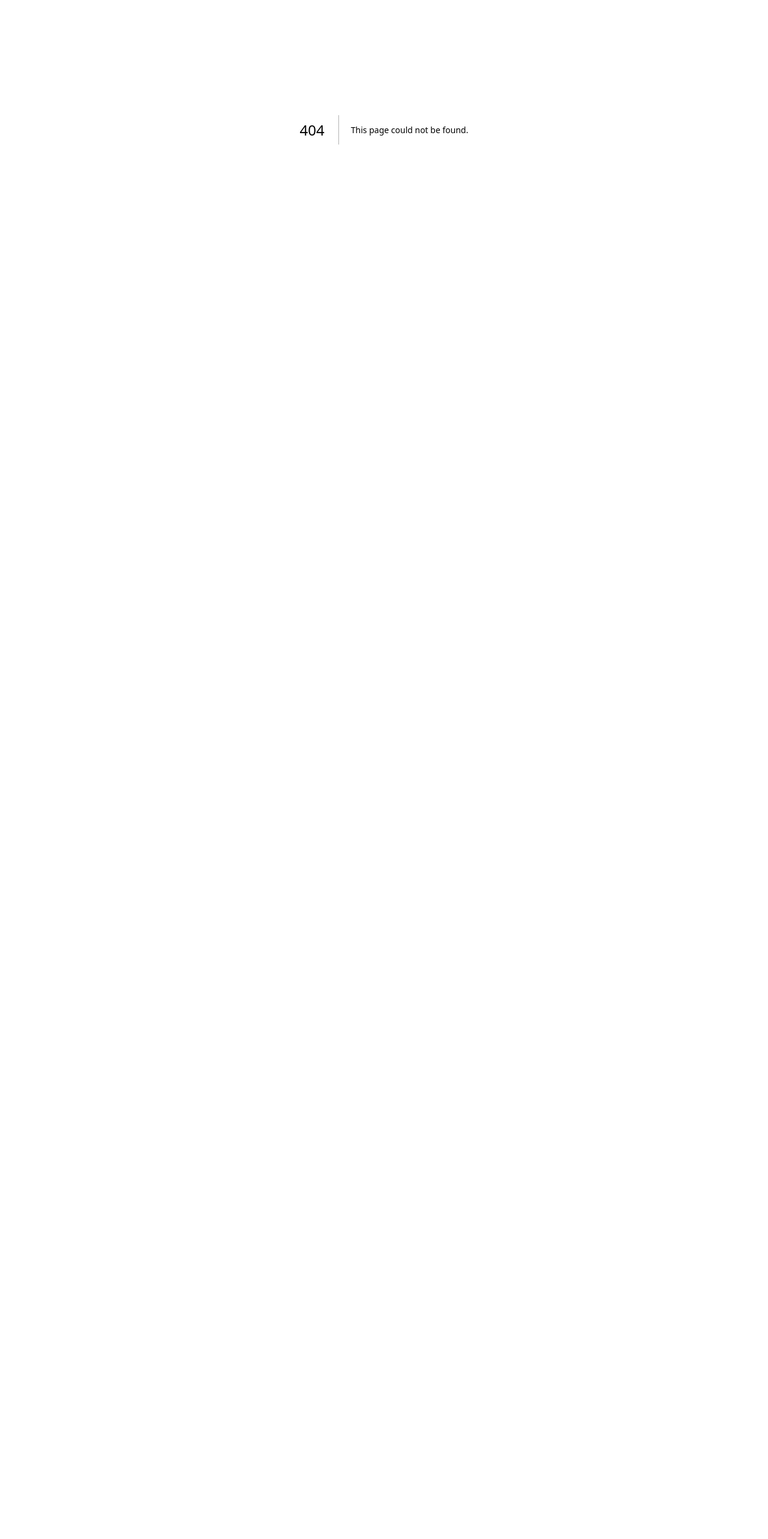
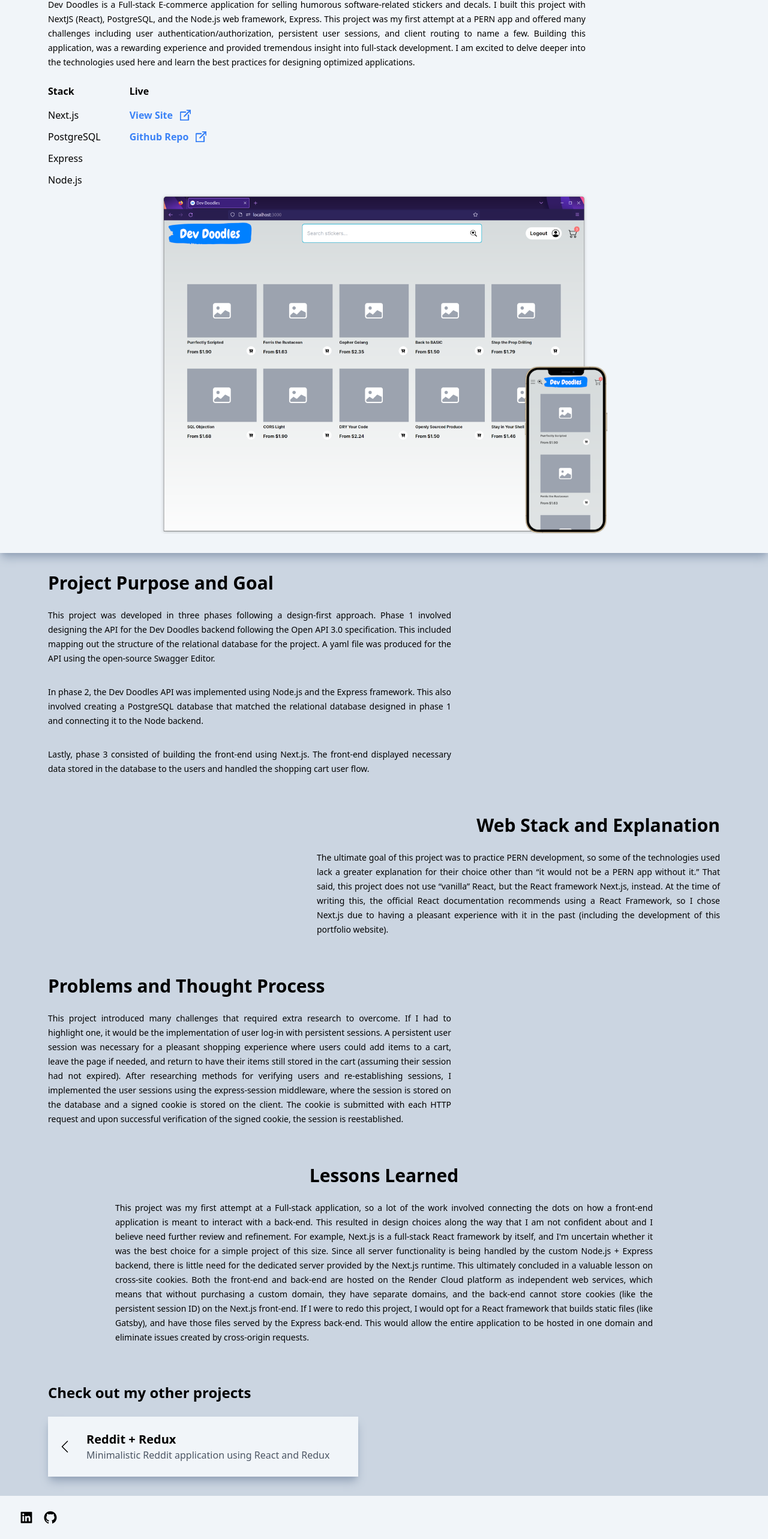
Before and after one commit to rbonk907/portfolio-website, a Next.js app: page /projects/devDoodles in a window 1280 px wide. Before the commit this address had no page. Shown: the part 184-2750 px from the top of the page at 60% size. Before the commit the page ends 800 px from the top, so only its background shows below. Built offline with nearby package versions, Linux system fonts and the light colour scheme.

Commit message:
create page for Dev Doodles project

```diff
--- /dev/null
+++ b/components/projectLayout.js
@@ -0,0 +1,24 @@
+import Link from "next/link";
+import Footer from "./footer";
+import { BsChevronLeft } from "react-icons/bs";
+
+
+const ProjectLayout = ({ children }) => {
+
+    return (
+        <>
+            <header className="bg-slate-100 relative z-40">
+                <Link href="/" className="flex gap-4 items-center py-6 px-3">
+                    < BsChevronLeft className="w-6 h-6"/>
+                    <span className="font-bold text-lg">Back to Home</span>
+                </Link>
+            </header>
+            <main>
+                { children }
+            </main>
+            <Footer />
+        </>
+    )
+}
+
+export default ProjectLayout;
--- /dev/null
+++ b/pages/projects/devDoodles.js
@@ -0,0 +1,93 @@
+import Image from "next/image";
+import Link from "next/link";
+import ProjectLayout from "../../components/projectLayout";
+import devDoodleHome from "../../public/devDoodleHome.png";
+import { BsChevronLeft, BsBoxArrowUpRight } from "react-icons/bs";
+
+
+export default function DevDoodlesPage() {
+
+    return (
+        <ProjectLayout>
+            <section className="w-full flex flex-col items-start py-8 px-6 md:px-20 bg-slate-100 shadow-lg shadow-slate-400">
+                <h1 className="text-5xl font-extrabold">Dev Doodles</h1>
+                <p className="text-justify max-w-4xl text-sm leading-6 py-6">
+                    Dev Doodles is a Full-stack E-commerce application for selling humorous software-related stickers and decals. I built this project with NextJS (React), PostgreSQL, and the Node.js web framework, Express. This project was my first attempt at a PERN app and offered many challenges including user authentication/authorization, persistent user sessions, and client routing to name a few. Building this application, was a rewarding experience and provided tremendous insight into full-stack development. I am excited to delve deeper into the technologies used here and learn the best practices for designing optimized applications.
+                </p>
+                <div className="flex flex-row">
+                    <div className="mr-12">
+                        <span className="font-bold block pb-4">Stack</span>
+                        <ul>
+                            <li className="pb-3">Next.js</li>
+                            <li className="pb-3">PostgreSQL</li>
+                            <li className="pb-3">Express</li>
+                            <li className="pb-3">Node.js</li>
+                        </ul>
+                    </div>
+                    <div>
+                        <span className="block font-bold pb-4">Live</span>
+                        <a href="https://frontend-dev-doodles.onrender.com/" target="_blank" className="font-bold text-blue-500 flex items-center gap-3 mb-3">
+                            <span>View Site</span>
+                            <BsBoxArrowUpRight className="stroke-1 w-[18px] h-[18px]" />
+                        </a>
+                        <a href="https://github.com/rbonk907/dev-doodles/" target="_blank" className="font-bold text-blue-500 flex items-center gap-3">
+                            <span>Github Repo</span>
+                            <BsBoxArrowUpRight className="stroke-1 w-[18px] h-[18px]" />
+                        </a>
+                    </div>
+                </div>
+                <div className="w-11/12 md:w-8/12 self-center">
+                    <Image
+                    src={devDoodleHome}
+                    alt="Mockup image of the website displayed on a web browser and iphone"
+                    className="w-auto h-full" />
+                </div>
+
+            </section>
+            <section className="w-full flex flex-col items-start py-8 px-6 md:px-20">
+                <h2 className="text-3xl font-extrabold pb-6">Project Purpose and Goal</h2>
+                <div className="text-justify text-sm leading-6 max-w-2xl">
+                    <p className="pb-8">
+                        This project was developed in three phases following a design-first approach. Phase 1 involved designing the API for the Dev Doodles backend following the Open API  3.0 specification. This included mapping out the structure of the relational database for the project. A yaml file was produced for the API using the open-source Swagger Editor.
+                    </p>
+                    <p className="pb-8">
+                        In phase 2, the Dev Doodles API was implemented using Node.js and the Express framework. This also involved creating a PostgreSQL database that matched the relational database designed in phase 1 and connecting it to the Node backend.
+                    </p>
+                    <p>
+                        Lastly, phase 3 consisted of building the front-end using Next.js. The front-end displayed necessary data stored in the database to the users and handled the shopping cart user flow.
+                    </p>
+                </div>
+            </section>
+            <section className="w-full flex flex-col items-end py-8 px-6 md:px-20">
+                <h2 className="text-3xl font-extrabold pb-6">Web Stack and Explanation</h2>
+                <p className="text-justify text-sm leading-6 max-w-2xl">
+                    The ultimate goal of this project was to practice PERN development, so some of the technologies used lack a greater explanation for their choice other than “it would not be a PERN app without it.” That said, this project does not use “vanilla” React, but the React framework Next.js, instead. At the time of writing this, the official React documentation recommends using a React Framework, so I chose Next.js due to having a pleasant experience with it in the past (including the development of this portfolio website).
+                </p>
+            </section>
+            <section className="w-full flex flex-col items-start py-8 px-6 md:px-20">
+                <h2 className="text-3xl font-extrabold pb-6">Problems and Thought Process</h2>
+                <p className="text-justify text-sm leading-6 max-w-2xl">
+                    This project introduced many challenges that required extra research to overcome. If I had to highlight one, it would be the implementation of user log-in with persistent sessions. A persistent user session was necessary for a pleasant shopping experience where users could add items to a cart, leave the page if needed, and return to have their items still stored in the cart (assuming their session had not expired). After researching methods for verifying users and re-establishing sessions, I implemented the user sessions using the express-session middleware, where the session is stored on the database and a signed cookie is stored on the client. The cookie is submitted with each HTTP request and upon successful verification of the signed cookie, the session is reestablished.
+                </p>
+            </section>
+            <section className="w-full flex flex-col items-center py-8 px-6 md:px-20">
+                <h2 className="text-3xl font-extrabold pb-6">Lessons Learned</h2>
+                <p className="text-justify text-sm leading-6 max-w-4xl">
+                    This project was my first attempt at a Full-stack application, so a lot of the work involved connecting the dots on how a front-end application is meant to interact with a back-end. This resulted in design choices along the way that I am not confident about and I believe need further review and refinement. For example, Next.js is a full-stack React framework by itself, and I&apos;m uncertain whether it was the best choice for a simple project of this size. Since all server functionality is being handled by the custom Node.js + Express backend, there is little need for the dedicated server provided by the Next.js runtime. This ultimately concluded in a valuable lesson on cross-site cookies. Both the front-end and back-end are hosted on the Render Cloud platform as independent web services, which means that without purchasing a custom domain, they have separate domains, and the back-end cannot store cookies (like the persistent session ID) on the Next.js front-end. If I were to redo this project, I would opt for a React framework that builds static files (like Gatsby), and have those files served by the Express back-end. This would allow the entire application to be hosted in one domain and eliminate issues created by cross-origin requests.
+                </p>
+            </section>
+
+            <section className="w-full flex flex-col items-start py-8 px-6 md:px-20">
+                <h2 className="text-2xl font-extrabold pb-6">Check out my other projects</h2>
+                <Link href="/projects/redditRedux" className="flex items-center gap-6 bg-slate-100 shadow-lg shadow-slate-400 w-fit py-6 px-4 pr-12">
+                    <BsChevronLeft className="w-6 h-6" />
+                    <div>
+                        <h3 className="text-xl font-extrabold">Reddit + Redux</h3>
+                        <p className="text-gray-600">Minimalistic Reddit application using React and Redux</p>
+                    </div>
+
+                </Link>
+            </section>
+        </ProjectLayout>
+    );
+}
--- a/resources/projectInfo.js
+++ b/resources/projectInfo.js
@@ -3,7 +3,7 @@ export const projectInfo = {
         {
             id: 1,
             title: "Dev Doodles",
-            href: "",
+            href: "/projects/devDoodles",
             description: "Full-stack e-commerce application selling software related decals. Connects to a PostgreSQL database and allows users to sign-up, and login with Oauth2.0. Users can select from a range of stickers and add them to a shopping cart",
             imageURL: "/missing-image.webp",
             gitHubLink: '',
```
Also changed, not shown: public/devDoodleHome.png (added).
